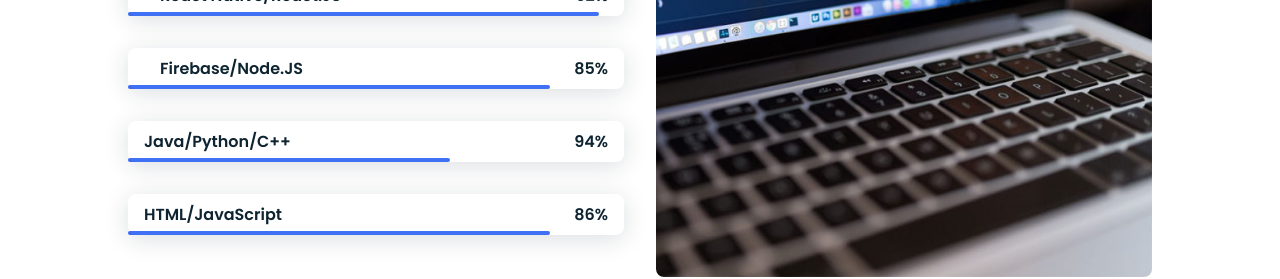
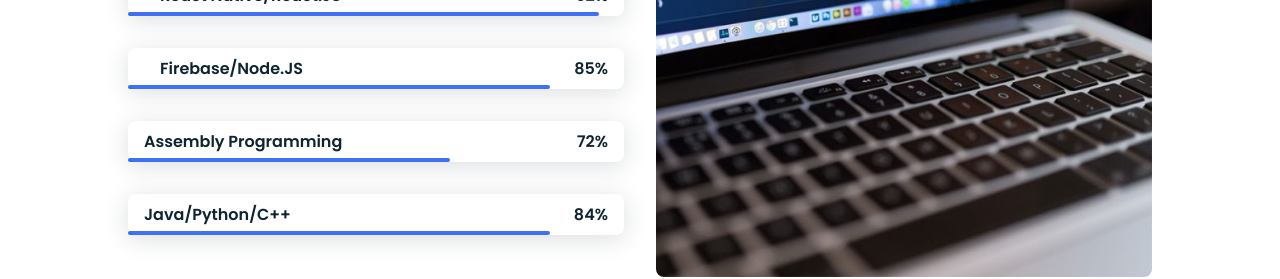
Before and after one commit to benmai22/MaiWorld, a plain HTML site: page index.html in a window 1280 px wide. Shown: the part 1720-1999 px from the top of the page. Drawn offline with nearby package versions, Linux system fonts and the light colour scheme.

Commit message:
Update index.html

```diff
--- a/index.html
+++ b/index.html
@@ -104,24 +104,24 @@
                         </div>
                         <div class="skills__data">
                             <div class="skills__names">
-                                <span class="skills__name">Java/Python/C++</span>
+                                <span class="skills__name">Assembly Programming</span>
                             </div>
                             <div class="skills__bar skills__js">
 
                             </div>
                             <div>
-                                <span class="skills__percentage">94%</span>
+                                <span class="skills__percentage">72%</span>
                             </div>
                         </div>
                         <div class="skills__data">
                             <div class="skills__names">
-                                <span class="skills__name">HTML/JavaScript</span>
+                                <span class="skills__name">Java/Python/C++</span>
                             </div>
                             <div class="skills__bar skills__ux">
 
                             </div>
                             <div>
-                                <span class="skills__percentage">86%</span>
+                                <span class="skills__percentage">84%</span>
                             </div>
                         </div>
                     </div>
```
